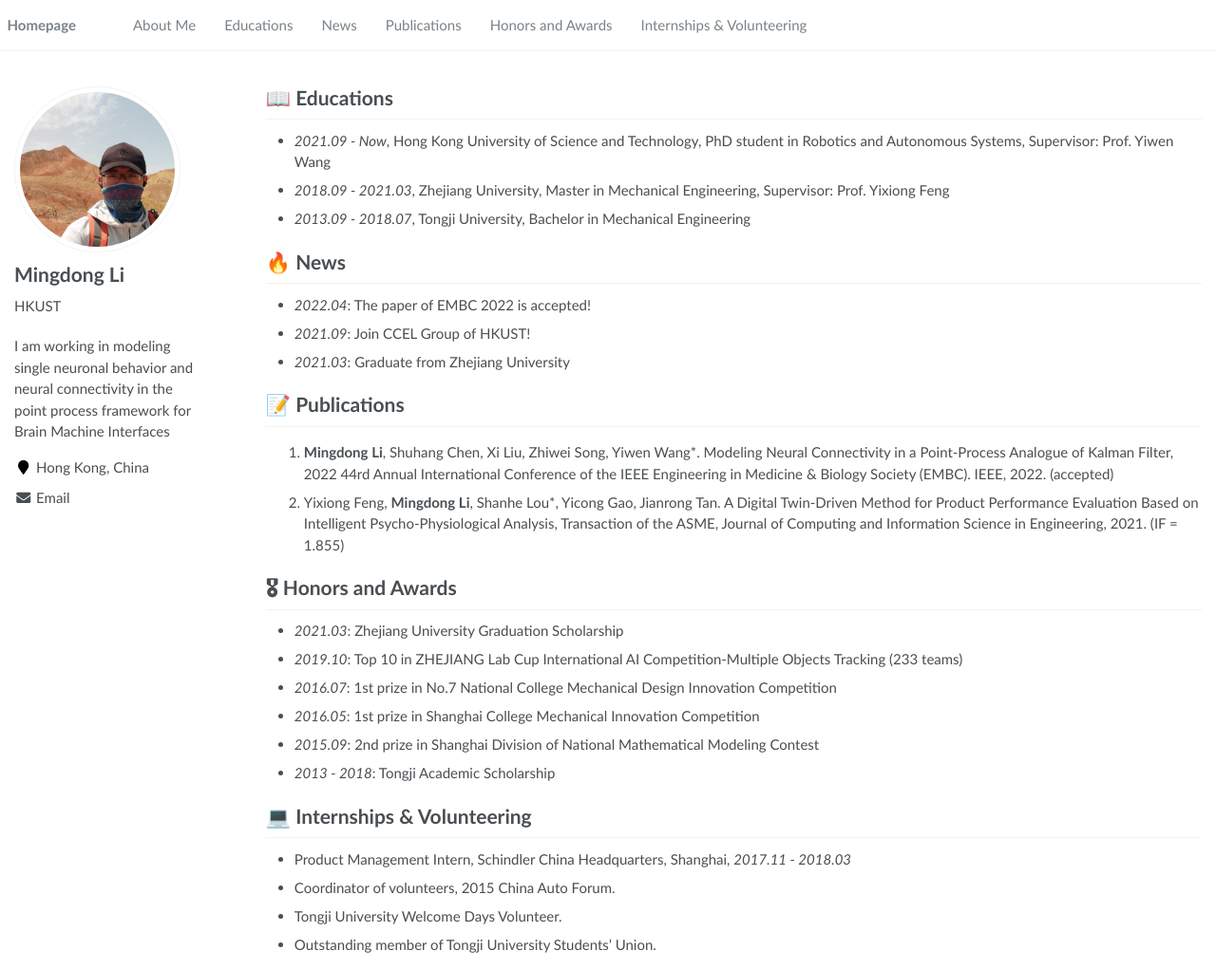
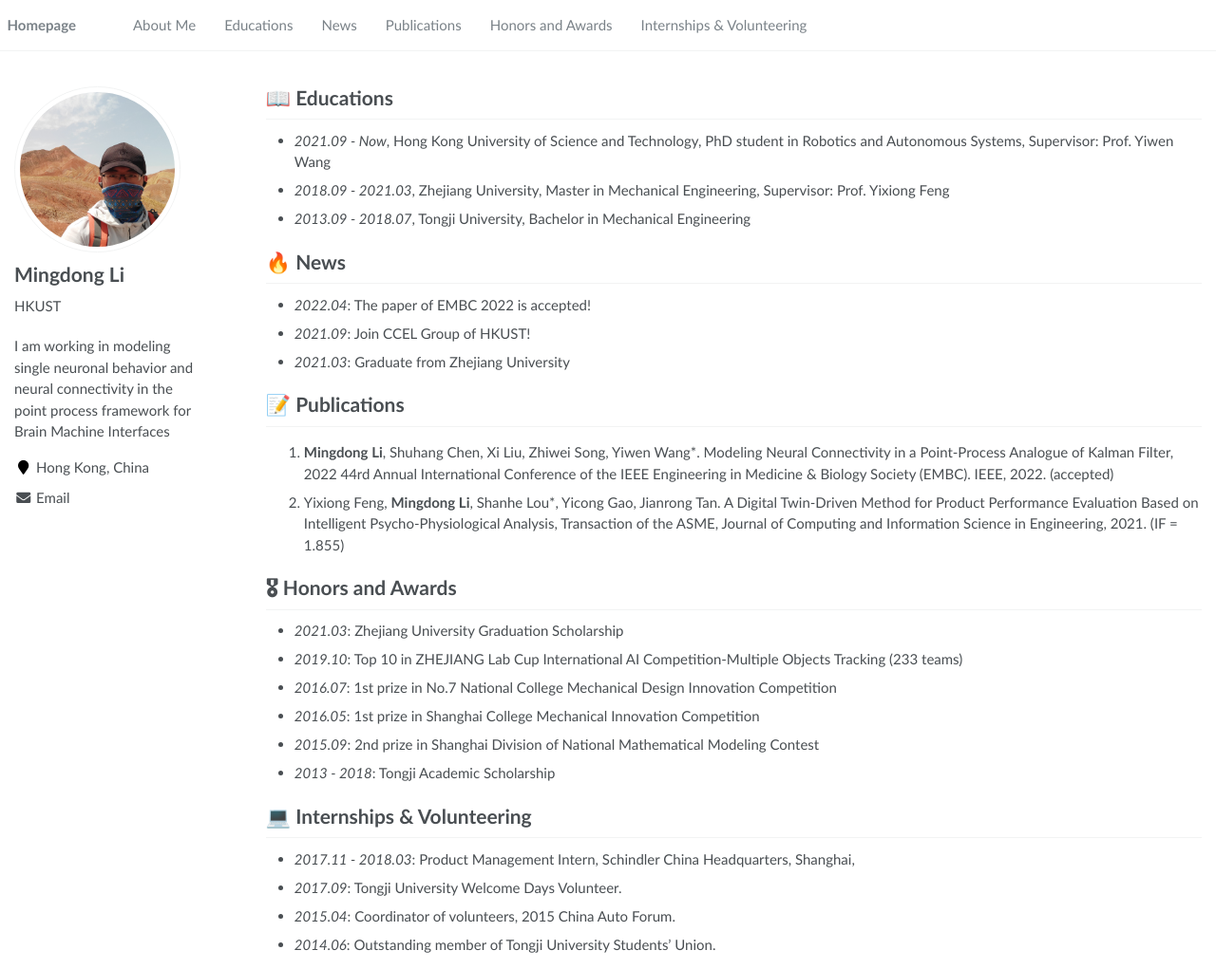
Before and after one commit to mingdong23/mingdong23.github.io, a Jekyll site: the page built from _pages/about.md, in a window 1280 px wide and 1021 px high. Shown: the whole window at 95% size. Built offline with Jekyll 4.4.1, drawn with Linux system fonts in a browser that asks for light colours.

```diff
--- a/_config.yml
+++ b/_config.yml
@@ -28,6 +28,7 @@ author:
   employer         :
   pubmed           :
   googlescholar    :  # "https://scholar.google.com/citations?user=YOUR_GOOGLE_SCHOLAR_ID"
+  CV               : "https://drive.google.com/file/d/1so8uxdsuAj3vlGVChhCj0huzFwfS1yjo/view?usp=sharing"
   email            : "mlidr@connect.ust.hk"
   researchgate     :  # e.g., "https://www.researchgate.net/profile/yourprofile"
   uri              :
@@ -57,6 +58,8 @@ author:
   xing             :
   youtube          :
   wikipedia        :
+
+
 
 
 # Reading Files
--- a/_data/navigation.yml
+++ b/_data/navigation.yml
@@ -16,4 +16,4 @@ main:
     url: "/#-honors-and-awards"
 
   - title: "Internships & Volunteering"
-    url: "/#-internships"
+    url: "/#-Internships & Volunteering"
--- a/_pages/about.md
+++ b/_pages/about.md
@@ -41,7 +41,7 @@ redirect_from:
 
 
 # 💻 Internships & Volunteering
-- Product Management Intern, Schindler China Headquarters, Shanghai, *2017.11 - 2018.03*
-- Coordinator of volunteers, 2015 China Auto Forum.
-- Tongji University Welcome Days Volunteer.
-- Outstanding member of Tongji University Students' Union.
+- *2017.11 - 2018.03*: Product Management Intern, Schindler China Headquarters, Shanghai,
+- *2017.09*: Tongji University Welcome Days Volunteer.
+- *2015.04*: Coordinator of volunteers, 2015 China Auto Forum.
+- *2014.06*: Outstanding member of Tongji University Students' Union.
```
